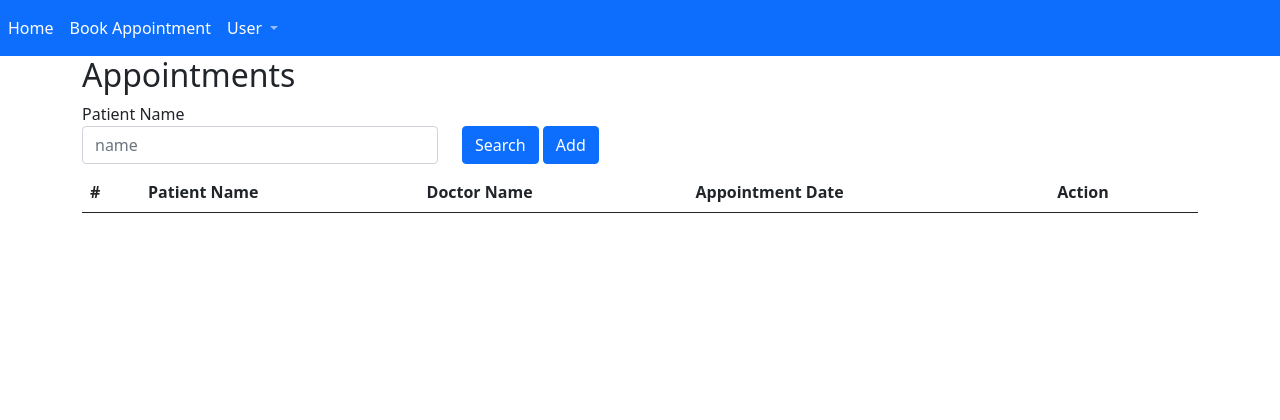
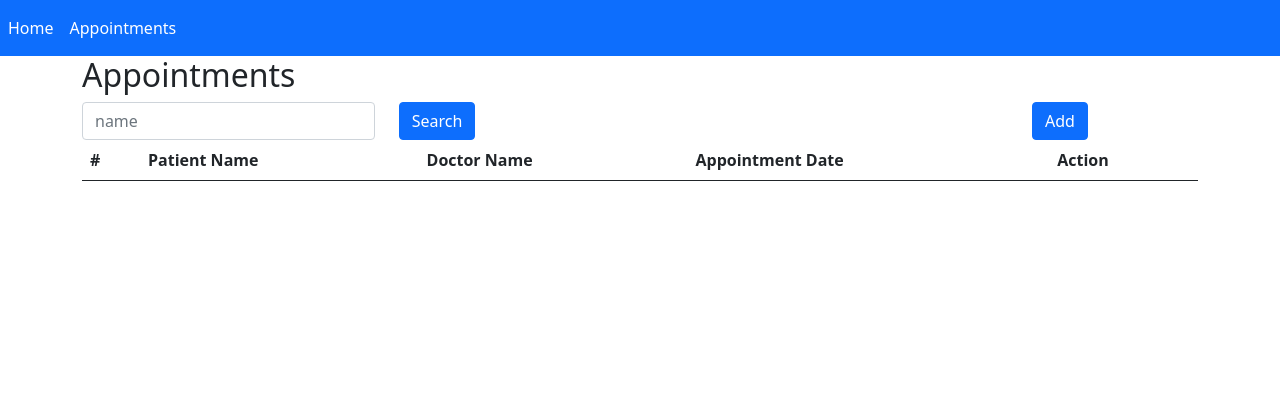
Before and after one commit to thapashishir/hospital-record-mgmt, a Flask app: page / in a window 1280 px wide. Shown: the top 420 px of the page. Run offline with Flask 2, Linux system fonts and the light colour scheme; data that the repository does not hold is empty; some libraries are stand-ins or nearby versions.

Commit message:
search feature

```diff
--- a/views/view.py
+++ b/views/view.py
@@ -1,4 +1,3 @@
-from urllib import request
 import flask
 
 from web_app import app, get_db_conection
@@ -32,8 +31,37 @@ def home():
 
 
 @app.route("/appointments")
-def search():
+def appointment_list():
     return flask.redirect("/")
+
+@app.route("/appointments/search", methods = ["POST"] )
+def appointment_search():
+    sql = f"""
+    SELECT id, patient_name, doctor_name, appointment_date
+    FROM appointments
+    WHERE patient_name like '%{flask.request.form["patient_name"]}%';
+    """
+    db_conn = get_db_conection()
+    result = db_conn.execute(sql).fetchall()
+    result_dict = []
+
+    #transforming result to result_dict
+    for row in result:
+        result_dict.append(
+            {
+                "id" : row[0],
+                "patient_name" : row[1],
+                "doctor_name" : row[2],
+                "appointment_date" : row[3],
+
+            }
+        )
+
+    db_conn.close()
+    return flask.render_template(
+        "appointments.html",
+        appointments = result_dict
+    )
 
 @app.route("/appointment/add")
 def add_get():
@@ -55,7 +83,6 @@ def add_post():
     #saving inserted data in database
     db_conn.commit()
     db_conn.close()
-
     return flask.redirect("/appointments")
 
 @app.route("/appointment/edit/<id>")
--- a/web_app/templates/appointments.html
+++ b/web_app/templates/appointments.html
@@ -2,15 +2,20 @@
 {% block content %}
 <h2>Appointments</h2>
 <div class="row">
-  <div class="col-md-4">
-    <label class="sr-only" for="inlineFormInputGroupUsername2">Patient Name</label>
-    <div class="input-group mb-2 mr-sm-2">
-      <input type="text" class="form-control" id="inlineFormInputGroupUsername2" placeholder="name">
-    </div>
+  <div class="col-md-10">
+    <form method="POST" action="/appointments/search">
+      <div class="row">
+        <div class="col-md-4">
+          <input type="text" class="form-control" name="patient_name" placeholder="name">
+        </div>
+        <div class="col-md-1">
+          <button type="submit" class="btn btn-primary">Search</button>
+        </div>
+      </div>
+    </form>
   </div>
   <div class="col-md-2">
-    <button type="submit" class="btn btn-primary mt-4">Search</button>
-    <a href="/appointment/add" class="btn btn-primary mt-4">Add</a>
+    <a href="/appointment/add" class="btn btn-primary float-right">Add</a>
   </div>
 
 </div>
--- a/web_app/templates/index.html
+++ b/web_app/templates/index.html
@@ -18,14 +18,14 @@
             <a class="nav-link text-white" href="/">Home</a>
           </li>
           <li class="nav-item ml-4">
-            <a class="nav-link text-white" href="/appointments">Book Appointment</a>
+            <a class="nav-link text-white" href="/appointments">Appointments</a>
           </li>
 
-          <li class="nav-item dropdown">
+          <!-- <li class="nav-item dropdown">
             <a class="nav-link dropdown-toggle" href="#" id="navbarDropdown" role="button" data-bs-toggle="dropdown" aria-expanded="false">
               <span class="text-white">User</span>
             </a>
-          </li>
+          </li> -->
         </ul>
       </nav>
 
```
